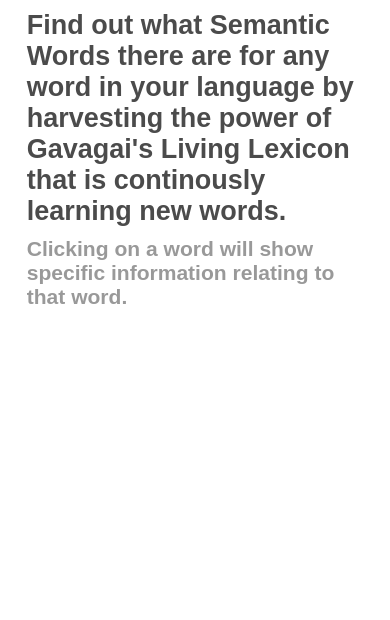
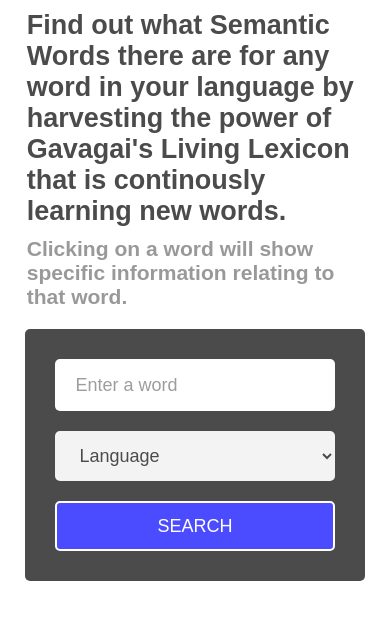
Before and after one commit to chrisbmar/gavagai, a Vue app: page / in a window 390 px wide. Shown: the top 620 px of the page. Built offline with nearby package versions, Linux system fonts and the light colour scheme.

Commit message:
build out searchbar component

```diff
--- a/src/App.vue
+++ b/src/App.vue
@@ -3,19 +3,23 @@
       <h1 class="heading">Find out what Semantic Words there are for any word in your language by harvesting the power of Gavagai's Living Lexicon that is continously learning new words.</h1>
       <h3>Clicking on a word will show specific information relating to that word.</h3>
       <div>
-        <h2 class="results-label">Semantically similar words will appear below</h2>
+          <SearchBar />
+          <div class="display-results">
+            <h2 class="results-label">Semantically similar words will appear below</h2>
+          </div>
       </div>
   </div>
 </template>
 
 <script>
 import SearchBar from './components/SearchBar.vue'
+import lexicon from './util/lexicon';
 
 export default {
   name: 'app',
   components: {
     SearchBar
-  }
+  },
 }
 </script>
 
--- a/src/components/SearchBar.vue
+++ b/src/components/SearchBar.vue
@@ -1,15 +1,145 @@
 <template>
+        <div class="SearchBar">
+            <input
+            class="input"
+            type="text"
+            placeholder="Enter a word"
+            v-model="word" />
+            <select v-model="selected"
+            class="language-option">
+                <option value="">Language</option>
+                <option value="AZ">Abkhazian</option>
+                <option value="SQ">Albanian</option>
+                <option value="AR">Arabic</option>
+                <option value="BN">Bengali</option>
+                <option value="BG">Bulgaria</option>
+                <option value="CA">Catalan</option>
+                <option value="ZH">Chinese</option>
+                <option value="HR">Croatian</option>
+                <option value="CS">Czech</option>
+                <option value="DA">Danish</option>
+                <option value="NL">Dutch</option>
+                <option value="EN">English</option>
+                <option value="ET">Estonian</option>
+                <option value="FI">Finnish</option>
+                <option value="FR">French</option>
+                <option value="DE">German</option>
+                <option value="EL">Greek</option>
+                <option value="HE">Hebrew</option>
+                <option value="HI">Hindi</option>
+                <option value="HU">Hungarian</option>
+                <option value="IS">Icelandic</option>
+                <option value="ID">Indonesian</option>
+                <option value="IT">Italian</option>
+                <option value="JA">Japanese</option>
+                <option value="JV">Javanese</option>
+                <option value="KO">Korean</option>
+                <option value="LV">Latvian</option>
+                <option value="LT">Lithuanian</option>
+                <option value="MS">Malay</option>
+                <option value="NO">Norwegian</option>
+                <option value="FA">Persian</option>
+                <option value="PL">Polish</option>
+                <option value="PT">Portuguese</option>
+                <option value="RO">Romanian</option>
+                <option value="RU">Russian</option>
+                <option value="SK">Slovak</option>
+                <option value="SL">Slovenian</option>
+                <option value="ES">Spanish</option>
+                <option value="SW">Swahili</option>
+                <option value="SV">Swedish</option>
+                <option value="TL">Tagalog</option>
+                <option value="TH">Thai</option>
+                <option value="TR">Turkish</option>
+                <option value="UK">Ukranian</option>
+                <option value="UR">Urdu</option>
+                <option value="VI">Vietanamese</option>
+            </select>
+            <button
+            class="search-button">SEARCH</button>
+        </div>
 </template>
 
 <script>
 export default {
-  name: 'SearchBar',
-  props: {
-    msg: String
+  name: "SearchBar",
+  data() {
+    return {
+      word: '',
+      selected: '',
+    }
   }
 }
 </script>
 
 <!-- Add "scoped" attribute to limit CSS to this component only -->
 <style scoped>
+.SearchBar {
+  display: flex;
+  margin: 0 auto;
+  align-items: center;
+  flex-wrap: wrap;
+  margin-top: 30px;
+  opacity: 0.7;
+  background: black;
+  padding: 20px;
+  width: 670px;
+  border-radius: 5px;
+}
+
+.input, .language-option, .search-button {
+  outline: none;
+  border: none;
+  border-radius: 5px;
+  font-size: 18px;
+  height: 50px;
+}
+
+.input, .language-option {
+  width: 250px;
+  margin-right: 20px;
+  padding-left: 20px;
+}
+
+.search-button {
+  width: 100px;
+  padding: 10px;
+  background-color: blue;
+  color: white;
+  border: 2px solid white;
+}
+
+.search-button:hover {
+  cursor: pointer;
+  transform: scale(1.1);
+  transition: 0.3s ease;
+}
+
+@media only screen and (max-width: 730px) {
+  .SearchBar {
+    width: 80%;
+
+  }
+
+  .input, .language-option, .search-button {
+    margin: 0;
+    width: 100%;
+    margin: 15px;
+  }
+
+  .search-button:hover {
+    transform: none;
+  }
+}
+
+@media only screen and (max-width: 450px) {
+  .SearchBar {
+    margin-top: 20px;
+    margin-bottom: 20px;
+  }
+
+  .input, .language-option, .search-button {
+    margin: 10px;
+  }
+}
 </style>
--- /dev/null
+++ b/src/util/lexicon.js
@@ -0,0 +1,70 @@
+/*Storing global variables to be used throughout */
+
+const apiKey = '3acdef1f01cbceb88b132158abd466da';
+const endpoint = 'https://api.gavagai.se/v3/lexicon/';
+const query = 'additionalFields=ASSOCIATIONS&additionalFields=SEMANTICALLY_SIMILAR_WORDS';
+const corsUrl = 'https://cors-anywhere.herokuapp.com/'
+let languageValue;
+
+const lexicon = {
+
+
+    /*The first method is to find the Semantically Similar Words. Call to the appropriate endpoint with the term and value passed in as well as the
+    apiKey which is a global scope variable above (the apiKey is curently an environment variable and is stored in the .env file).
+    The response is then converted to json. Then the response is checked to ensure it contains semanticallySimilarWords as this is what I'm looking for.
+    If it does, map the jsonResponse.semanticallySimilarWords and return a new array with objects containing only the semantic word from each object in the inital array.
+    This response is then used in App.js to update the searchResults state.
+     */
+    search(term, value) {
+        languageValue = value;
+        return fetch(`${corsUrl}${endpoint}${value}/${term}?${query}&apiKey=${apiKey}&polarizeWord=false`, {
+            headers: {
+                Authorization: "Accept: application/json;charset=UTF-8"
+            }
+        }).then(response => {
+            return response.json();
+        }).then(jsonResponse => {
+            if (!jsonResponse.semanticallySimilarWords){
+                return [];
+            } else {
+                return jsonResponse.semanticallySimilarWords.map(item => {
+                    return {
+                        semanticWord: item.word,
+                    };
+                });
+            }
+        }).catch(error => console.info(error));
+    },
+
+
+    /*This method is to find word information for a specific semantic word. Call to the appropriate endpoint with the semanticWord passed in as an argument
+    from the Word.js file and use the stored languageValue variable from above to get the language. Then build the full url and fetch.
+    The response is then converted to json. Then the response is checked to ensure it contains wordInformation as this is what I'm looking for.
+    If it does, return a single object with 5 pieces of information that have been selected from the response.
+    This response is then used in Word.js to display the word information for the semantic word that was clicked on.
+    */
+    wordInfoSearch(semanticWord) {
+        return fetch(`${corsUrl}${endpoint}${languageValue}/${semanticWord}?${query}&apiKey=${apiKey}&polarizeWord=false`, {
+            headers: {
+                Authorization: "Accept: application/json;charset=UTF-8"
+            }
+        }).then(response => {
+            return response.json();
+        }).then(jsonResponse => {
+            if (!jsonResponse.wordInformation){
+                return [];
+            } else {
+                return {
+                    absoluteRank: jsonResponse.wordInformation.absoluteRank,
+                    documentFrequency: jsonResponse.wordInformation.documentFrequency,
+                    frequency: jsonResponse.wordInformation.frequency,
+                    relativeRank: jsonResponse.wordInformation.relativeRank,
+                    vocabSize: jsonResponse.wordInformation.vocabularySize
+                }
+            }
+        }).catch(error => console.info(error));
+    }
+
+} //end of lexicon object
+
+export default lexicon;
```
